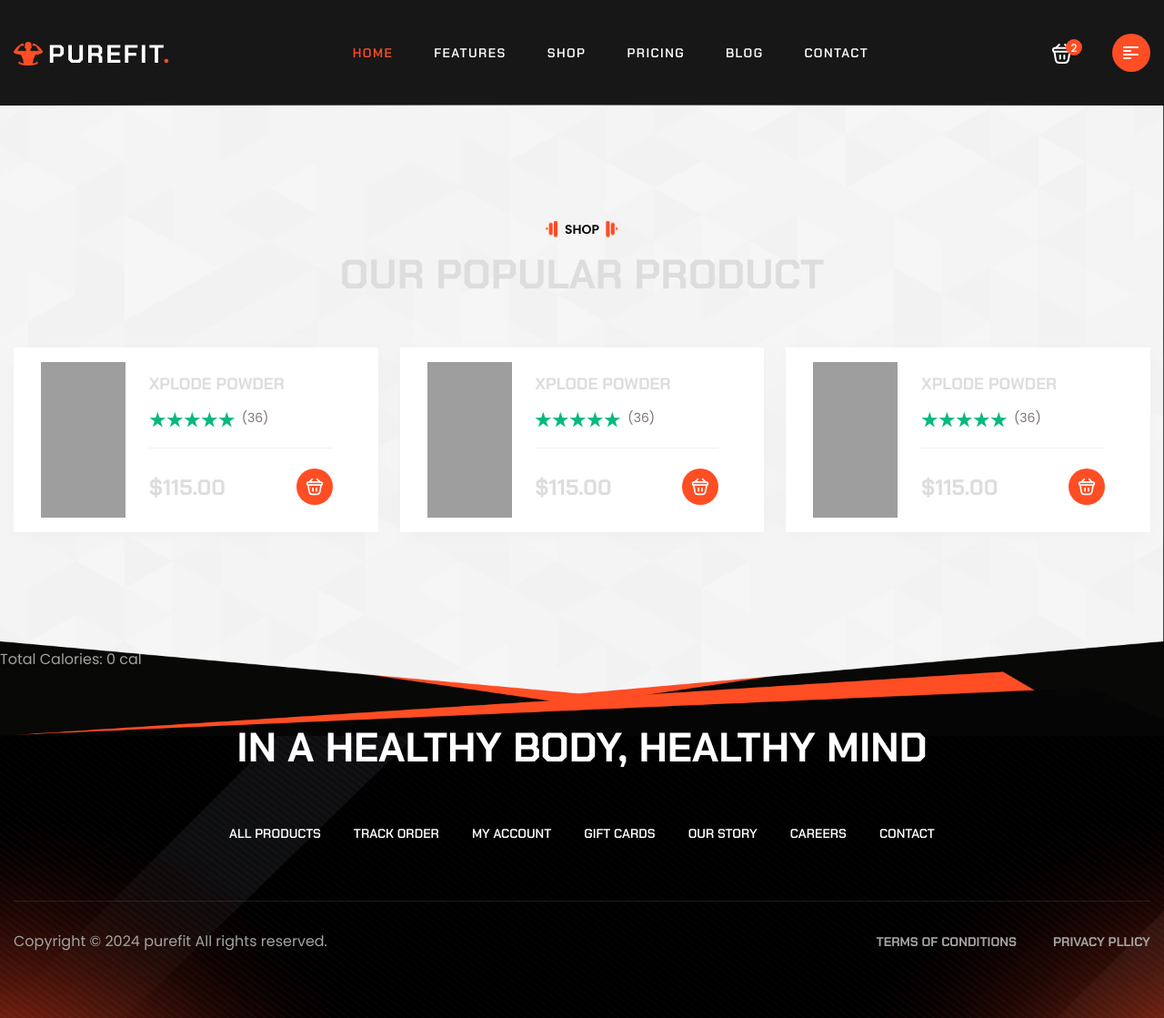
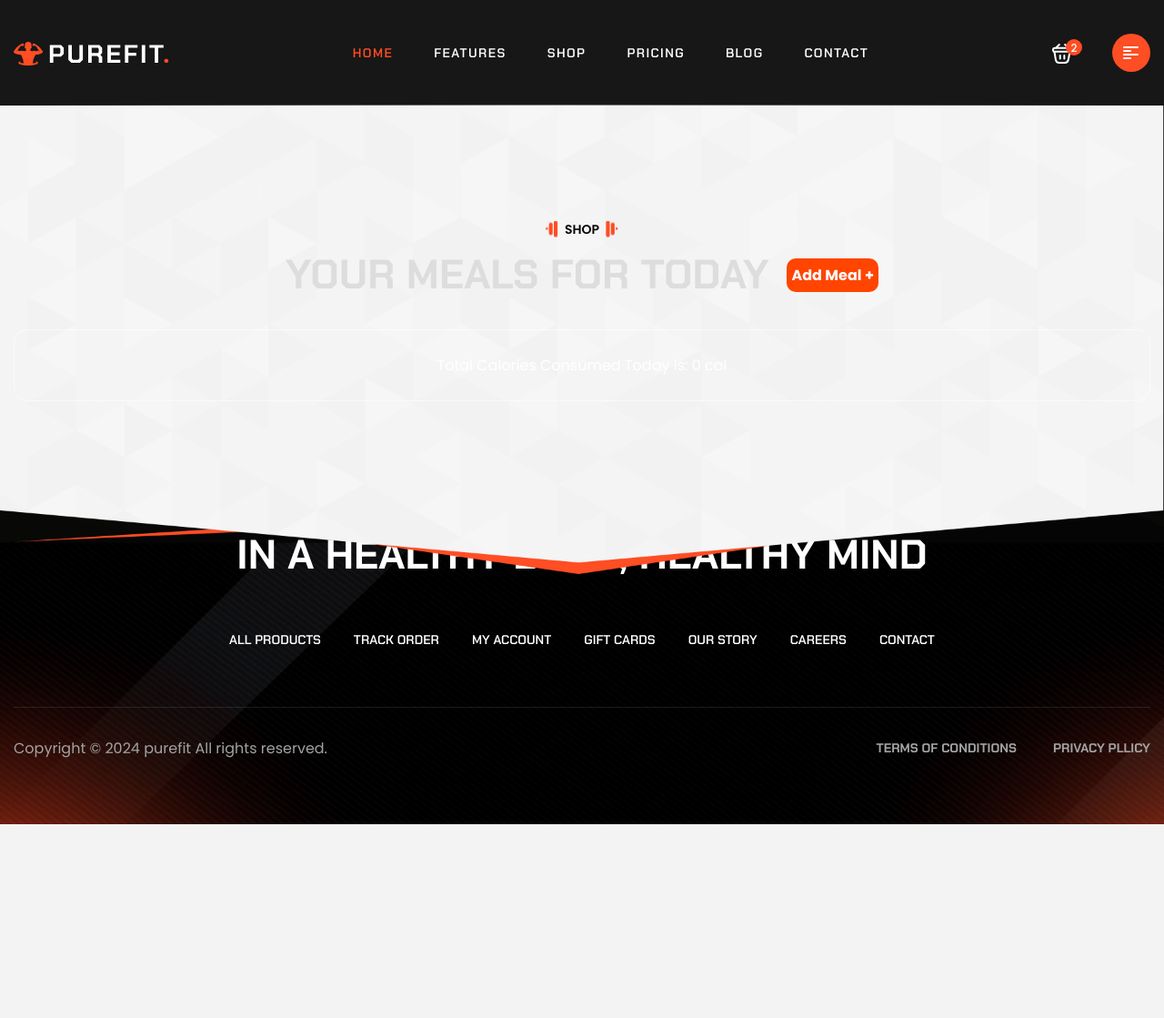
Before and after one commit to Mehdibayoudh/VitAI, a Django app: page /meal/allMeals in a window 1280 px wide. Shown: the whole page at 91% size. After the commit the page ends 906 px from the top, so only its background shows below. Run offline with Django 4.2, Linux system fonts and the light colour scheme; data that the repository does not hold is empty; some libraries are stand-ins or nearby versions; grey boxes are pictures that could not be loaded.

Commit message:
crud done

```diff
--- a/MealApp/templates/all-meals.html
+++ b/MealApp/templates/all-meals.html
@@ -3,92 +3,91 @@
 {% block content %}
 
             <div class="bg_img position-botttom bottom--105 pb-70" data-background="assets/img/bg/pp_bg.png">
+
+
             <!-- popular product start -->
             <section class="popular-product pt-120 pb-120">
                 <div class="container">
                     <div class="sec-title text-center mb-30">
                         <span class="sub-title">Shop</span>
-                        <h2 class="title">our popular product</h2>
+                        <div style="display: flex;
+                        flex-direction: row;
+                        align-items: center;
+                        justify-content: center;
+                        gap: 20px;">
+                        <h2 class="title">Your Meals for Today</h2>
+                        <a href="addMeal" style="text-decoration: none;">
+                        <button style="font-size: medium;
+                        font-weight: bold;
+                        color: white;
+                        padding: 5px;
+                        background-color: orangered;
+                        border-radius: 10px;
+                        cursor: pointer;">Add Meal &plus;</button>
+                        </a>
+                        </div>
                     </div>
                     <div class="row">
-                        <div class="col-lg-12 pb-col-12">
-                            <div class="row g-20">
-                                <div class="col-lg-4 col-md-4 mt-20">
-                                    <div class="popular-product-item ul_li">
-                                        <div class="xb-item--img">
-                                            <a href="shop-single.html"><img src="assets/img/shop/product_17.png" alt=""></a>
-                                        </div>
-                                        <div class="xb-item--holder">
-                                            <h3 class="xb-item--title"><a href="shop-single.html">xplode powder</a></h3>
-                                            <div class="xb-item--rating-inner ul_li">
-                                                <ul class="xb-item--rating ul_li">
-                                                    <li><img src="assets/img/icon/star.png" alt=""></li>
-                                                    <li><img src="assets/img/icon/star.png" alt=""></li>
-                                                    <li><img src="assets/img/icon/star.png" alt=""></li>
-                                                    <li><img src="assets/img/icon/star.png" alt=""></li>
-                                                    <li><img src="assets/img/icon/star.png" alt=""></li>
-                                                </ul>
-                                                <span>(36)</span>
-                                            </div>
-                                            <div class="xb-item--action ul_li_between">
-                                                <h4 class="xb-item--price">$115.00</h4>
-                                                <a class="xb-item--cart" href="shop-single.html"><img src="assets/img/icon/bag.svg" alt=""></a>
-                                            </div>
-                                        </div>
-                                    </div>
-                                </div>
-                                <div class="col-lg-4 col-md-4 mt-20">
-                                    <div class="popular-product-item ul_li">
-                                        <div class="xb-item--img">
-                                            <a href="shop-single.html"><img src="assets/img/shop/product_17.png" alt=""></a>
-                                        </div>
-                                        <div class="xb-item--holder">
-                                            <h3 class="xb-item--title"><a href="shop-single.html">xplode powder</a></h3>
-                                            <div class="xb-item--rating-inner ul_li">
-                                                <ul class="xb-item--rating ul_li">
-                                                    <li><img src="assets/img/icon/star.png" alt=""></li>
-                                                    <li><img src="assets/img/icon/star.png" alt=""></li>
-                                                    <li><img src="assets/img/icon/star.png" alt=""></li>
-                                                    <li><img src="assets/img/icon/star.png" alt=""></li>
-                                                    <li><img src="assets/img/icon/star.png" alt=""></li>
-                                                </ul>
-                                                <span>(36)</span>
-                                            </div>
-                                            <div class="xb-item--action ul_li_between">
-                                                <h4 class="xb-item--price">$115.00</h4>
-                                                <a class="xb-item--cart" href="shop-single.html"><img src="assets/img/icon/bag.svg" alt=""></a>
-                                            </div>
-                                        </div>
-                                    </div>
-                                </div>
-                                <div class="col-lg-4 col-md-4 mt-20">
-                                    <div class="popular-product-item ul_li">
-                                        <div class="xb-item--img">
-                                            <a href="shop-single.html"><img src="assets/img/shop/product_17.png" alt=""></a>
-                                        </div>
-                                        <div class="xb-item--holder">
-                                            <h3 class="xb-item--title"><a href="shop-single.html">xplode powder</a></h3>
-                                            <div class="xb-item--rating-inner ul_li">
-                                                <ul class="xb-item--rating ul_li">
-                                                    <li><img src="assets/img/icon/star.png" alt=""></li>
-                                                    <li><img src="assets/img/icon/star.png" alt=""></li>
-                                                    <li><img src="assets/img/icon/star.png" alt=""></li>
-                                                    <li><img src="assets/img/icon/star.png" alt=""></li>
-                                                    <li><img src="assets/img/icon/star.png" alt=""></li>
-                                                </ul>
-                                                <span>(36)</span>
-                                            </div>
-                                            <div class="xb-item--action ul_li_between">
-                                                <h4 class="xb-item--price">$115.00</h4>
-                                                <a class="xb-item--cart" href="shop-single.html"><img src="assets/img/icon/bag.svg" alt=""></a>
-                                            </div>
-                                        </div>
-                                    </div>
-                                </div>
+                        {% for meal in meals %}
+                        <div class="col-lg-4 col-md-6 col-sm-12 mb-4">
+                            <div style="display: flex;
+                                        flex-direction: column;
+                                        background-color: white;
+                                        padding: 25px;
+                                        align-items: center;
+                                        border-radius: 10px;
+                                        box-shadow: 0 4px 8px rgba(0, 0, 0, 0.1);">
+                                    <!-- Delete Button -->
+                                    <form action="{% url 'delete_meal' meal.id %}" method="POST" style="display:inline;">
+                                        <button style="position: relative;
+                                            top: -6px;
+                                            right: -418%;
+                                        background-color: #ffd3d3;
+                                        color: #2d0000;
+                                        border: none;
+                                        border-radius: 50%;
+                                        width: 30px;
+                                        height: 30px;
+                                        font-size: 16px;
+                                        cursor: pointer;" type="submit" value="Supprimer">&times;</button>
+                                        {% csrf_token %}
+                                    </form>
 
 
+                                    <!-- update Button -->
+                                    <form action="{% url 'update_meal' meal.id %}" method="POST" style="display:inline;">
+                                        <button style="position: relative;
+                                               top: -35px;
+                                               right: -541%;
+                                        background-color: #ffd3d3;
+                                        color: #2d0000;
+                                        border: none;
+                                        border-radius: 50%;
+                                        width: 30px;
+                                        height: 30px;
+                                        font-size: 16px;
+                                        cursor: pointer;" type="submit" value="Supprimer">&#8635;</button>
+                                        {% csrf_token %}
+                                    </form>
+                                <h1 style="color: orangered; font-weight: bold;">{{ meal.meal_type }}</h1>
+                                <p style="font-size: x-large;
+                                color: #000000ad;
+                                font-weight: 900;
+                                padding-bottom: 15px;">{{ meal.name }}</p>
+                                <p>Calories : {{ meal.calories }} cal</p>
+                                <p>Proteins : {{ meal.proteins }} cal</p>
+                                <p>Carbs : {{ meal.carbs }} cal</p>
+                                <p>Fats : {{ meal.fats }} cal</p>
                             </div>
                         </div>
+                        {% endfor %}
+                    </div>
+                    <div>
+                    <p style="    border: solid thin #ffffff8f;
+                    border-radius: 15px;
+                    padding: 25px;
+                    text-align: center;
+                    color: white;">Total Calories Consumed Today is: {{ total_calories }} cal</p>
                     </div>
                 </div>
             </section>
@@ -97,12 +96,5 @@
         </div>
 
 
-        <h2>Your Meals for Today</h2>
-        <ul>
-            {% for meal in meals %}
-                <li>{{ meal.name }} ({{ meal.meal_type }}): {{ meal.calories }} cal</li>
-            {% endfor %}
-        </ul>
-        <p>Total Calories: {{ total_calories }} cal</p>
 
 {% endblock %}
--- a/MealApp/urls.py
+++ b/MealApp/urls.py
@@ -5,5 +5,7 @@ urlpatterns = [
 
     path('allMeals', views.meal_list, name='allMeals'),
     path('addMeal', views.add_meal, name='addMeal'),
+    path('delete/<str:idMeal>/', views.delete_meal, name='delete_meal'),
+    path('update/<str:idMeal>/', views.update_meal, name='update_meal'),
 
 ]
--- a/MealApp/views.py
+++ b/MealApp/views.py
@@ -1,5 +1,5 @@
 import datetime
-from django.shortcuts import render, redirect
+from django.shortcuts import  render, redirect
 from .models import Meal
 from UserApp.models import User
 
@@ -28,3 +28,34 @@ def add_meal(request):
         meal.save()
         return redirect('allMeals')
     return render(request, 'add-meal.html')
+
+def update_meal(request, idMeal):
+    meal = Meal.objects.get(id=idMeal)
+
+    if request.method == 'POST':
+        meal_type = request.POST.get('meal_type')
+        calories = float(request.POST.get('calories',0))
+        proteins = float(request.POST.get('proteins',0))
+        carbs = float(request.POST.get('carbs',0))
+        fats = float(request.POST.get('fats',0))
+
+        if not (meal_type and calories and proteins and carbs and fats):
+            # If any field is missing, return an error or show a message
+            return render(request, 'update-meal.html', {'meal': meal, 'error': 'Please fill in all fields.'})
+
+        # Update the meal with the new data
+        meal.meal_type = meal_type
+        meal.calories = calories
+        meal.proteins = proteins
+        meal.carbs = carbs
+        meal.fats = fats
+        meal.save()
+        return redirect('allMeals')  # Redirect to the list of meals
+
+
+def delete_meal(request, idMeal):
+    if request.method == "POST":
+        meal = Meal.objects.get(id=idMeal)
+        meal.delete()
+        return redirect('allMeals')  # If meal doesn't exist, redirect
+    return redirect('allMeals')  # If meal doesn't exist, redirect
```
Also changed, not shown: MealApp/templates/update-meal.html (added, +121 -0 lines).
